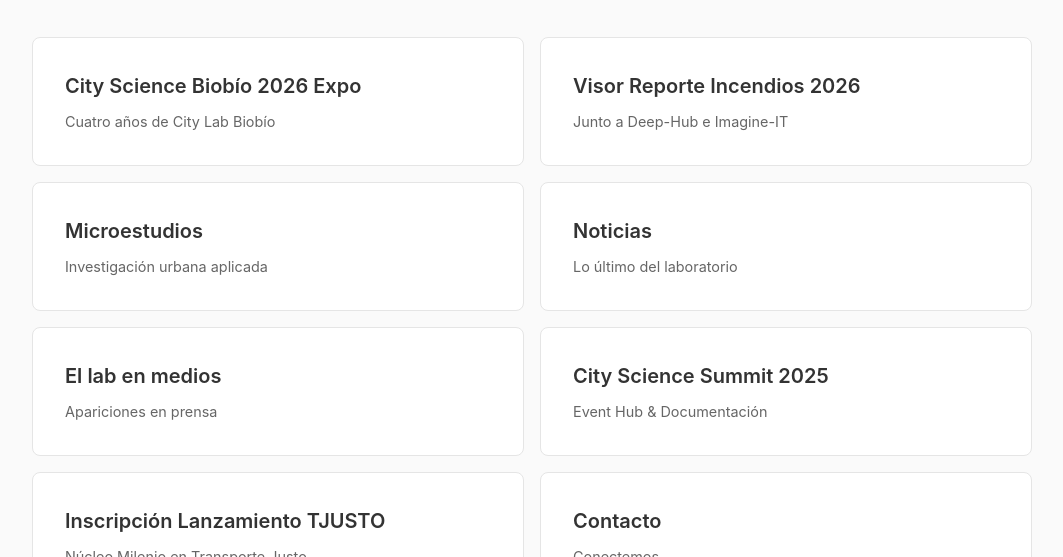
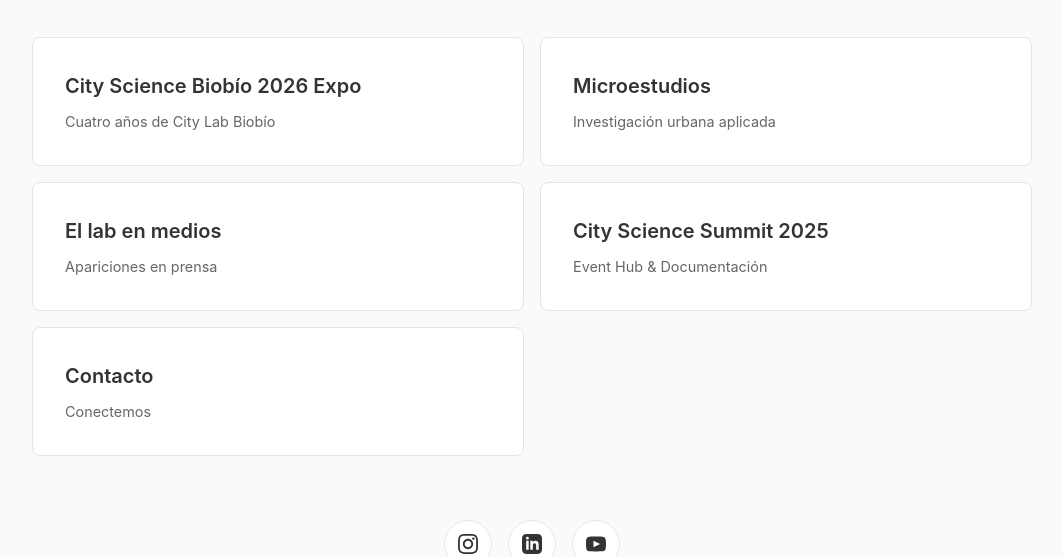
Before and after one commit to citylabbiobio/linkinbio, a SvelteKit app: page / in a window 1280 px wide. Shown: the part 395-952 px from the top of the page, without its empty margins (108-1171 px from the left). Built offline with nearby package versions, Linux system fonts and the light colour scheme.

Commit message:
removed mainLinks

```diff
--- a/src/routes/+page.svelte
+++ b/src/routes/+page.svelte
@@ -18,19 +18,9 @@
           url: "https://cityscience.citylabbiobio.cl",
         },
         {
-          title: "Visor Reporte Incendios 2026",
-          description: "Junto a Deep-Hub e Imagine-IT",
-          url: "https://reporteincendios.citylabbiobio.cl",
-        },
-        {
             title: "Microestudios",
             description: "Investigación urbana aplicada",
             url: "https://citylabbiobio.cl/documentos-y-estudios",
-        },
-        {
-            title: "Noticias",
-            description: "Lo último del laboratorio",
-            url: "https://citylabbiobio.cl/noticias",
         },
         {
             title: "El lab en medios",
@@ -43,20 +33,17 @@
             url: "https://citylabbiobio.cl/cities-in-transition",
         },
         {
-            title: "Inscripción Lanzamiento TJUSTO",
-            description: "Núcleo Milenio en Transporte Justo",
-            url: "https://docs.google.com/forms/d/e/1FAIpQLSdD03WdRMQGkTH2N9FNaybWA6HYOn2Z0fZgXqC7XIatS3Kh8A/viewform",
-        },
-        {
             title: "Contacto",
             description: "Conectemos",
             url: "mailto:contacto@citylabbiobio.cl",
         },
-        {
+        /*{
             title: "Transparencia",
             description: "Nuestros procesos abiertos",
             url: "https://citylabbiobio.cl/laboratorio-transparente/",
         }
+
+         */
     ];
 
     const socialLinks = [
```
